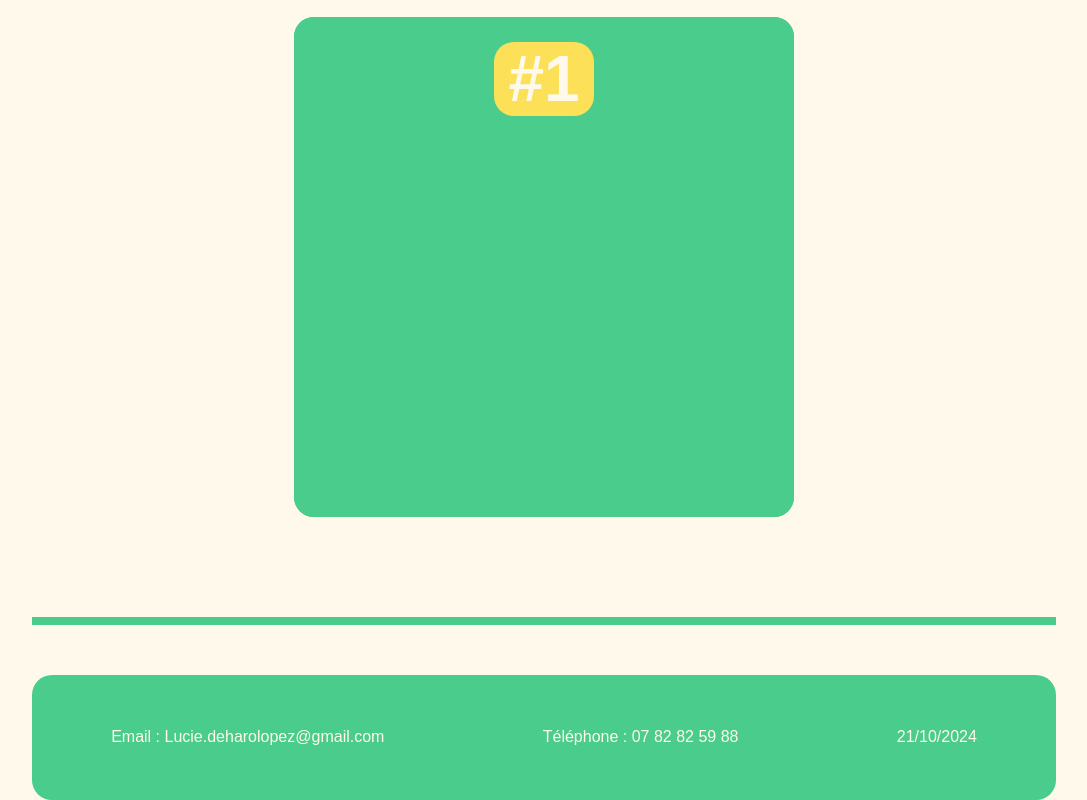
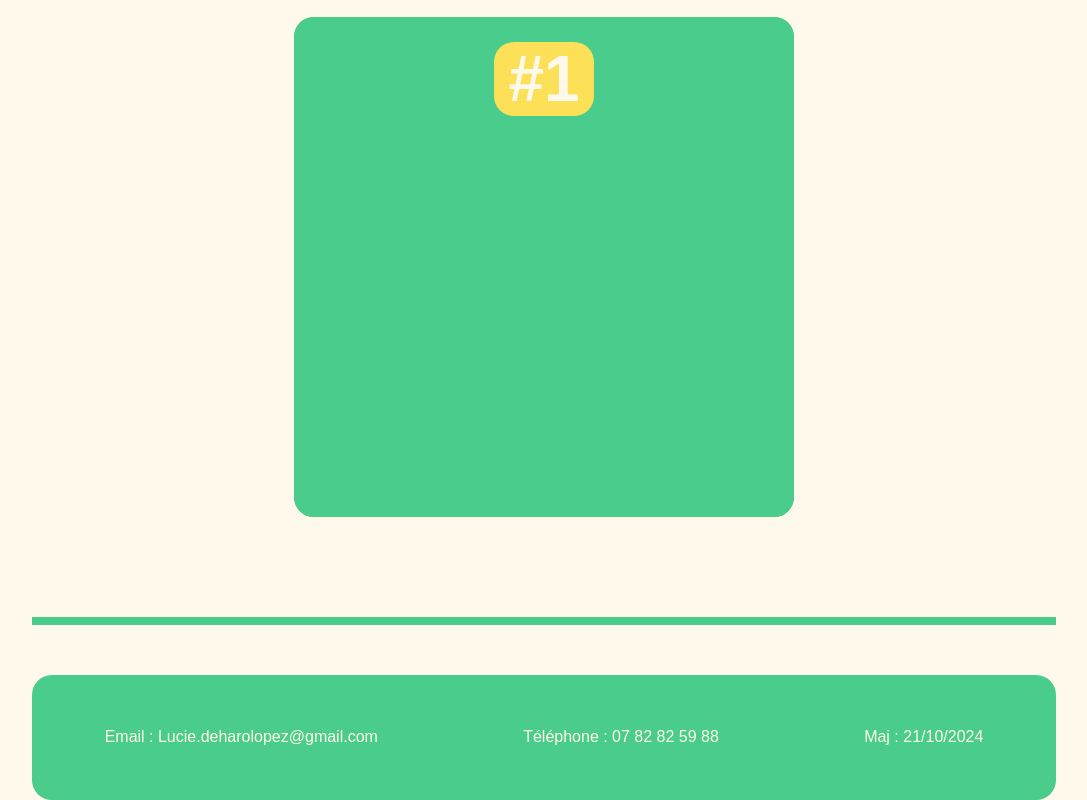
Before and after one commit to Lucie-DHL/Lucie-DHL.github.io, a plain HTML site: page index.html in a window 1280 px wide. Shown: the part 9221-10021 px from the top of the page, without its empty margins (96-1183 px from the left). Drawn offline with Linux system fonts and the light colour scheme.

Commit message:
Ajout date

```diff
--- a/index.html
+++ b/index.html
@@ -158,7 +158,7 @@
     <footer>
         <p>Email : Lucie.deharolopez@gmail.com</p>
         <p>Téléphone : 07 82 82 59 88</p>
-        <p>21/10/2024</p>
+        <p>Maj : 21/10/2024</p>
     </footer>
 
 </body>
```
